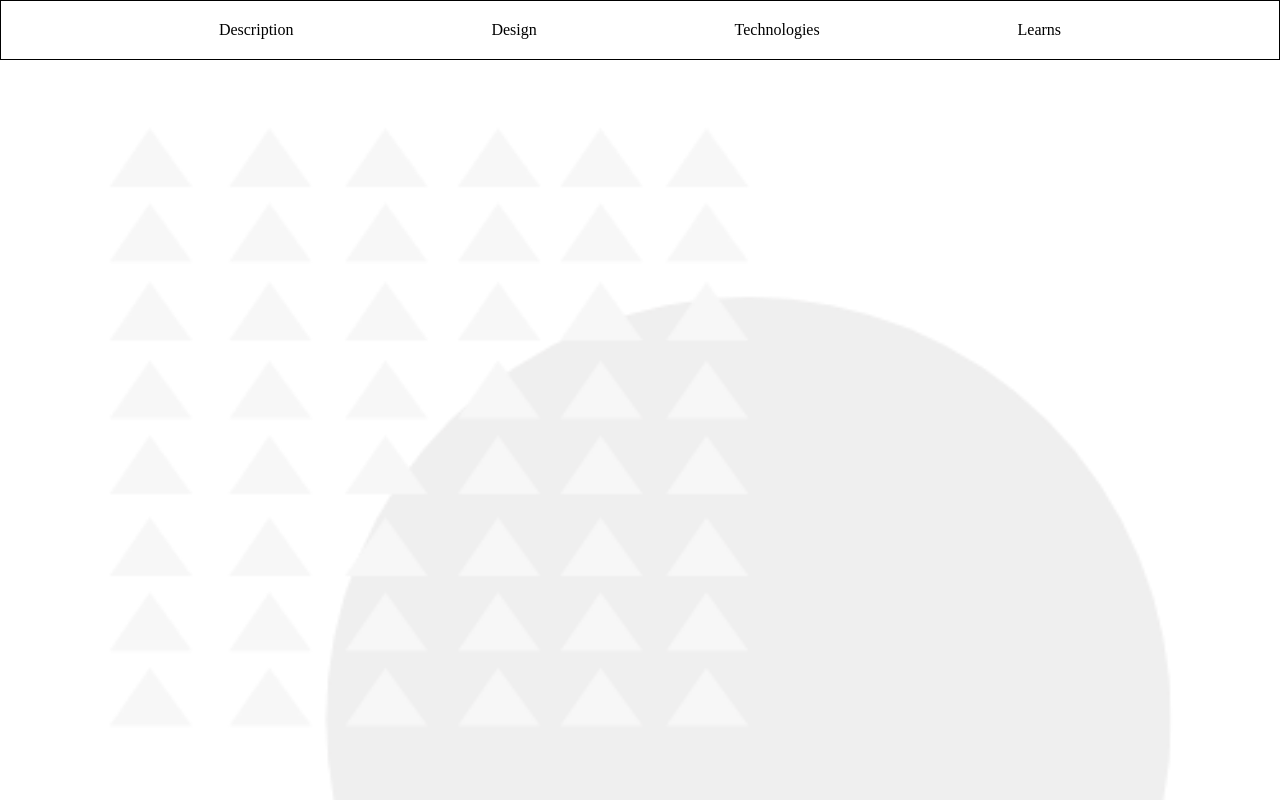
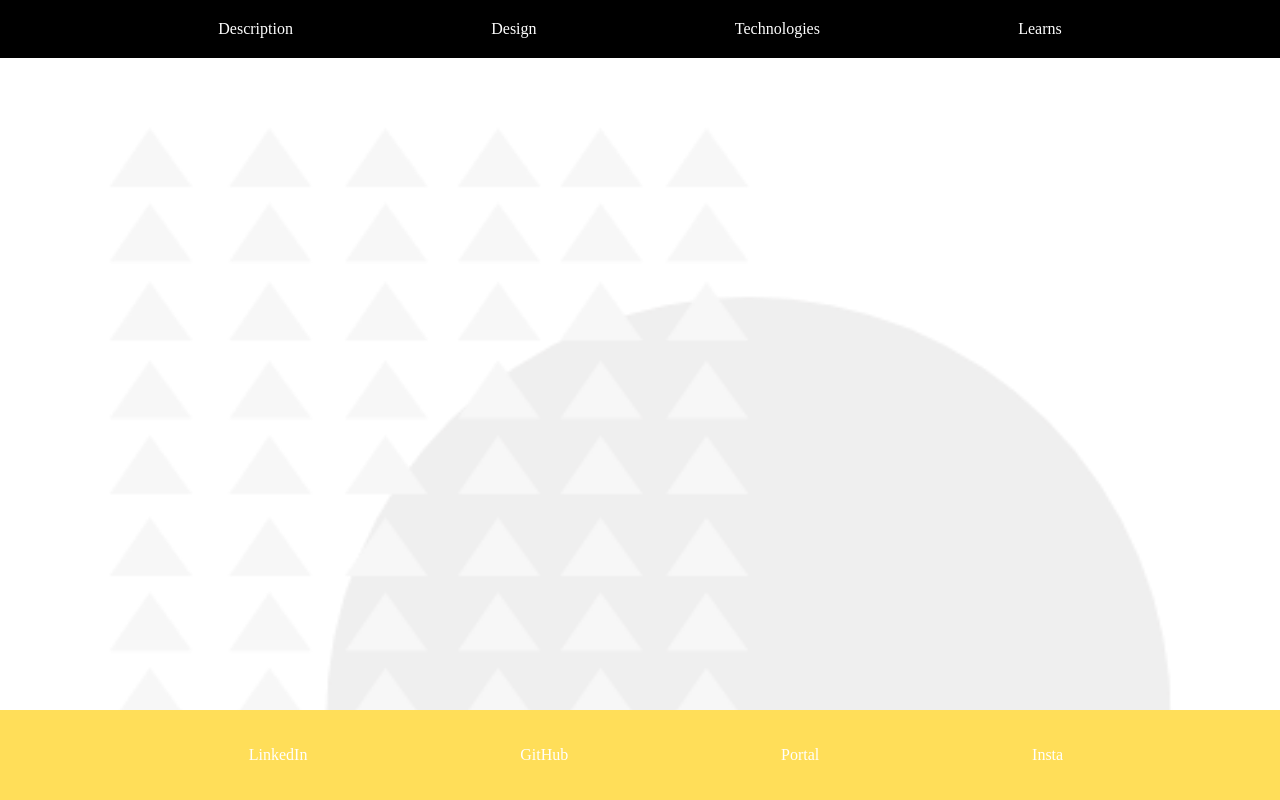
Before and after one commit to Delabove/blog-project-display-react, a React (Create React App) app: page / in a window 1280 px wide. Built offline with nearby package versions, Linux system fonts and the light colour scheme.

Commit message:
basic footer structure

```diff
--- a/public/index.html
+++ b/public/index.html
@@ -31,6 +31,10 @@
         margin: 0;
         padding: 0;
       }
+      html, body {
+        height: 100%;
+        margin: 0;
+      }
     </style>
   </head>
   <body>
--- a/src/App.js
+++ b/src/App.js
@@ -1,16 +1,21 @@
 import React from 'react';
 import backgroundImage from './styling/background.css';
 import Navbar from './components/Navbar';
+import Footer from './components/Footer';
 
 
 function App() {
   return (
     <div className="App">
       <backgroundImage />
-      <main>
+
         <Navbar />
+        <main>
 
-      </main>
+        </main>
+        <Footer />
+
+
 
     </div>
   );
--- /dev/null
+++ b/src/components/Footer.js
@@ -0,0 +1,16 @@
+import React from 'react';
+import footer from '../styling/footer.css';
+
+
+export default function Navbar(){
+    return(
+        <footer>
+            <ul>
+                <a href="#"><li>LinkedIn</li></a>
+                <a href="#"><li>GitHub</li></a>
+                <a href="#"><li>Portal</li></a>
+                <a href="#"><li>Insta</li></a>
+            </ul>
+        </footer>
+    )
+};
--- a/src/components/Navbar.js
+++ b/src/components/Navbar.js
@@ -1,15 +1,15 @@
 import React from 'react';
-import Style from '../styling/navbar.css';
+import navbar from '../styling/navbar.css';
 
 export default function Navbar(){
     return(
-        <div>
+        <nav>
             <ul>
                 <a href="#"><li>Description</li></a>
                 <a href="#"><li>Design</li></a>
                 <a href="#"><li>Technologies</li></a>
                 <a href="#"><li>Learns</li></a>
             </ul>
-        </div>
+        </nav>
     )
 };
--- /dev/null
+++ b/src/styling/footer.css
@@ -0,0 +1,30 @@
+
+html, body {
+    height: 100%;
+    margin: 0;
+  }
+
+
+footer{
+    margin-top: 1rem;
+    padding: 1rem;
+    background-color:#FFDE59;
+    position: fixed;
+    bottom: 0;
+    left: 0;
+    width: 100%;
+}
+
+
+ul{
+    margin: 0;
+    list-style: none;
+    display: flex;
+    justify-content: space-evenly;
+    padding: 20px;
+
+}
+
+a{
+ text-decoration: none;
+}
--- a/src/styling/navbar.css
+++ b/src/styling/navbar.css
@@ -1,17 +1,18 @@
 
 
-
+nav {
+    background-color: black;
+}
 ul{
     margin: 0;
     list-style: none;
     display: flex;
     justify-content: space-evenly;
-    border: black solid .5px;
     padding: 20px;
 }
 
 li{
-    color: black;
+    color: white;
 }
 
 a{
```
